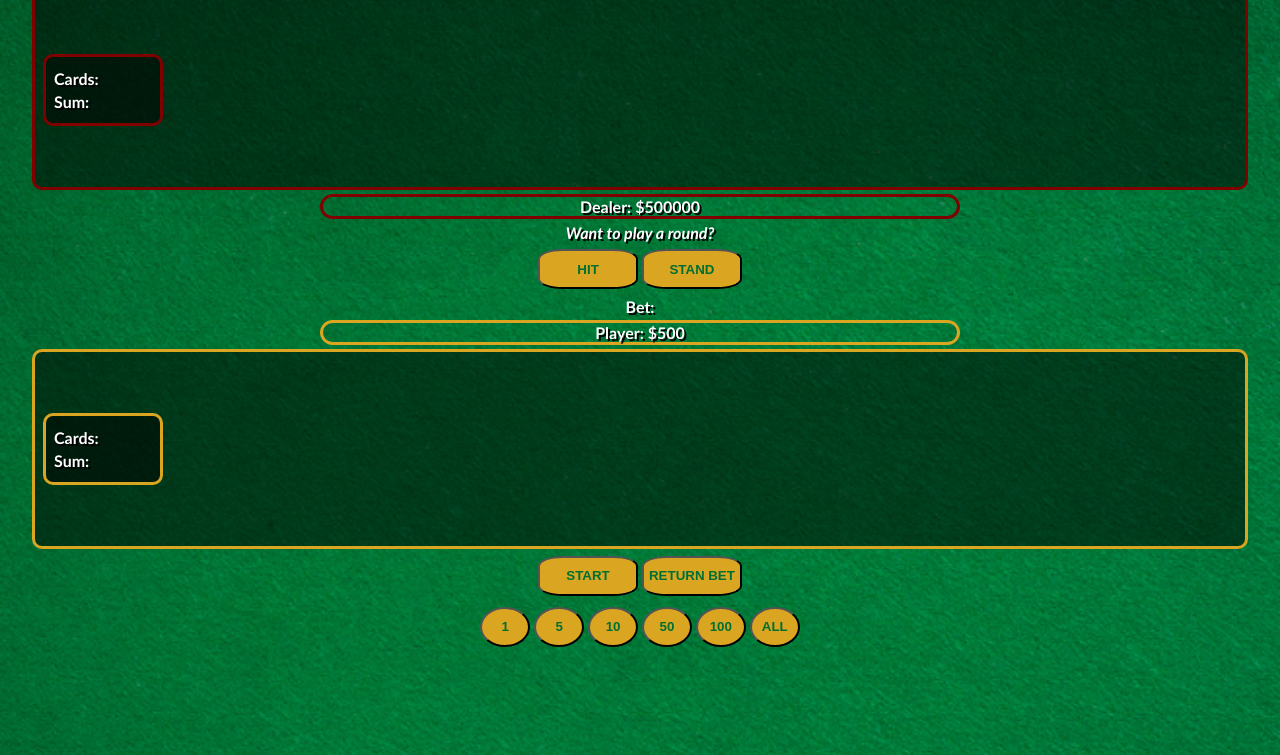
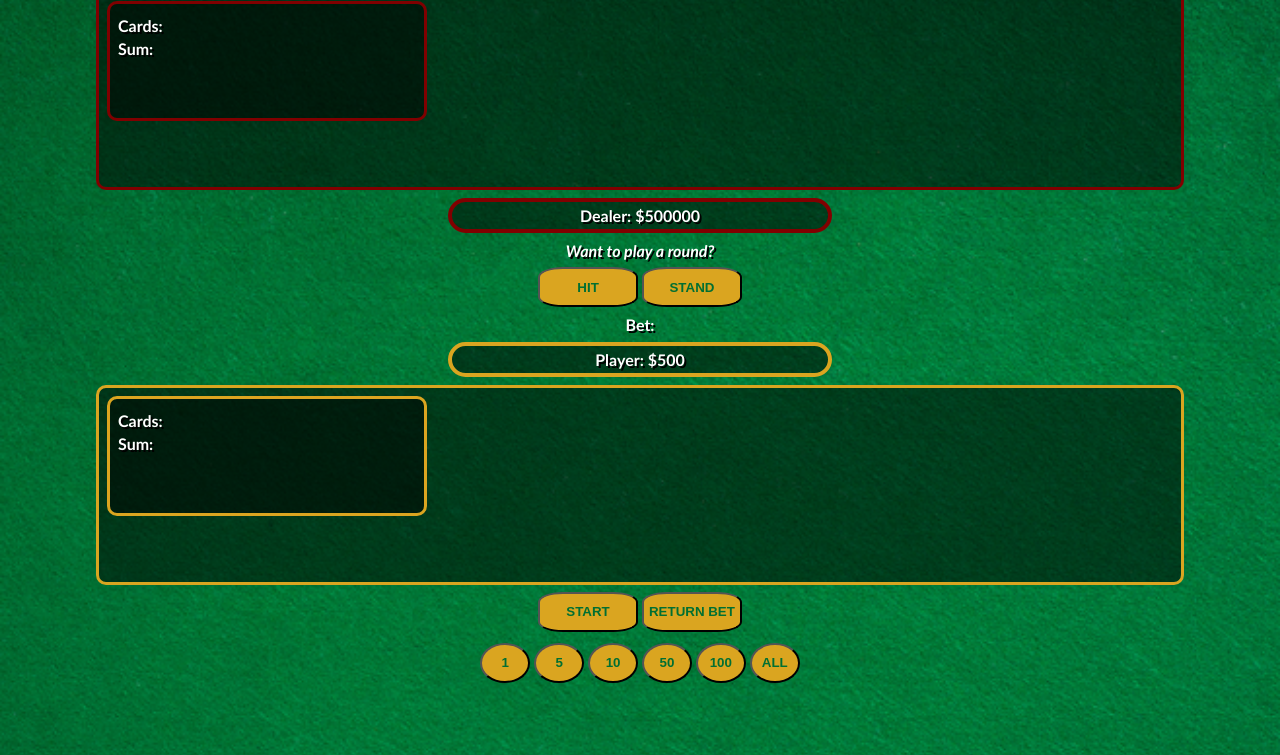
Before and after one commit to Peter-kodeHode/blackjack, a plain HTML site: page index.html in a window 1280 px wide. Shown: the part 51-806 px from the top of the page. Drawn offline with Linux system fonts and the light colour scheme.

Commit message:
Add card info boxes to dealer and player sections; update styles for better layout

```diff
--- a/index.html
+++ b/index.html
@@ -29,10 +29,11 @@
     <h1>Blackjack</h1>
 
     <div class="game-section dealer-section">
+      <div class="card-info-box">
       <div class="card-info dealer-card-info">
         <p id="dealer-cards-el" class="cards-display">Cards:</p>
         <p id="dealer-sum-el" class="sum-display">Sum:</p>
-      </div>
+      </div></div>
       <div id="dealer-card-img" class="card-container"></div>
     </div>
     <p id="dealer-el"></p>
@@ -49,10 +50,11 @@
     <p id="player-el"></p>
 
     <div class="game-section player-section">
+      <div class="card-info-box">
       <div class="card-info player-card-info">
         <p id="cards-el" class="cards-display">Cards:</p>
         <p id="sum-el" class="sum-display">Sum:</p>
-      </div>
+      </div></div>
       <div id="player-card-img" class="card-container"></div>
     </div>
     <div class="game-controls">
--- a/script.js
+++ b/script.js
@@ -406,6 +406,7 @@ async function drawCard(isDealer = false) {
   let cardValue = card.value;
 
   console.log("Raw card value:", card.value);
+  console.log(card.image)
 
   if (["JACK", "QUEEN", "KING"].includes(cardValue)) {
     cardValue = 10;
@@ -423,6 +424,8 @@ async function drawCard(isDealer = false) {
 
   container.innerHTML += `<img src="${card.image}" alt="Card">`;
 
+
+
   if (data.remaining < 156) {
     callApi();
   }
--- a/styles.css
+++ b/styles.css
@@ -42,9 +42,6 @@ h1 {
 
 .game-section {
   display: flex;
-  align-items: center;
-  justify-content: center;
-  text-align: center;
   max-width: 95vw;
   height: 25vh;
   margin: 0.25em auto;
@@ -67,12 +64,17 @@ h1 {
   margin: 0.25em auto;
 }
 
+.card-info-box {
+margin: 0.5em 0 0 0;
+
+}
+
 .card-info {
-  display: inline-block;
-  text-align: left;
+   min-height: 10vh;
   padding: 0.5em;
   margin: auto auto auto 0.5em;
   border-radius: 10px;
+  text-align: left;
   min-width: 120px;
   background: rgba(0, 0, 0, 0.5);
 }
@@ -103,20 +105,21 @@ h1 {
 
 #player-el,
 #dealer-el {
-  width: 50vw;
-  margin: 0 auto 0 auto;
+  width: 30vw;
+  margin: 0.5em auto 0.5em auto;
   text-align: center;
   border-radius: 50px;
-  padding: 0;
+  padding: 0.25em;
+  background: rgba(0, 0, 0, 0.5);
   text-shadow: 2px 2px black;
 }
 
 #player-el {
-  border: goldenrod solid;
+  border: goldenrod solid 0.25em;
 }
 
 #dealer-el {
-  border: maroon solid;
+  border: maroon solid 0.25em;
 }
 
 .game-btn,
@@ -177,10 +180,26 @@ h1 {
   color: lightgreen;
 }
 
-/*
-@media screen and (min-width: 550px) {
+
+@media screen and (min-width: 750px) {
   .game-section {
-    max-width: 75vw;
+    max-width: 85vw;
     height: 25vh;
   }
-} */
+
+  .card-container img {
+    max-height: 20vh;
+    max-width: 20vw;
+  }
+
+.card-info-box{
+  height:20vh;
+}
+
+.card-info{
+  height:15vh;
+  width:25vw;
+  text-align: left;
+}
+
+}
```
